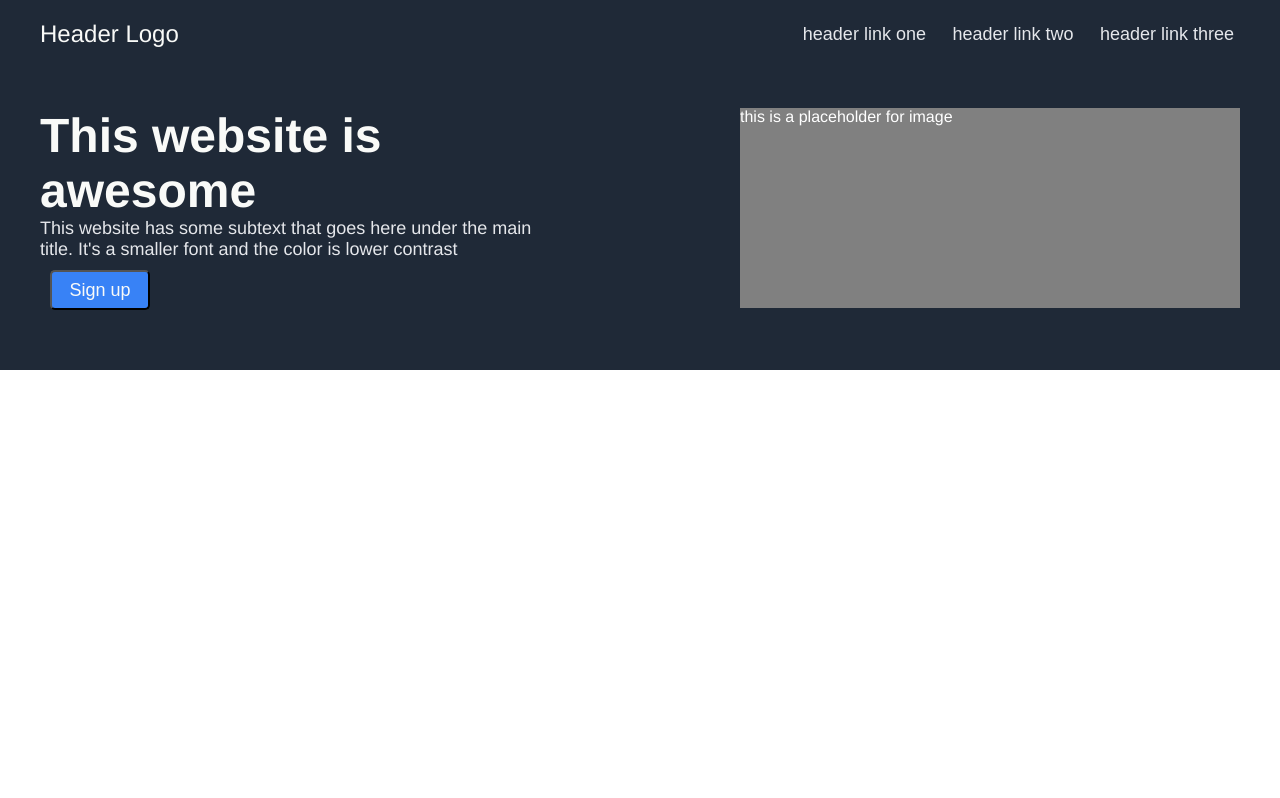
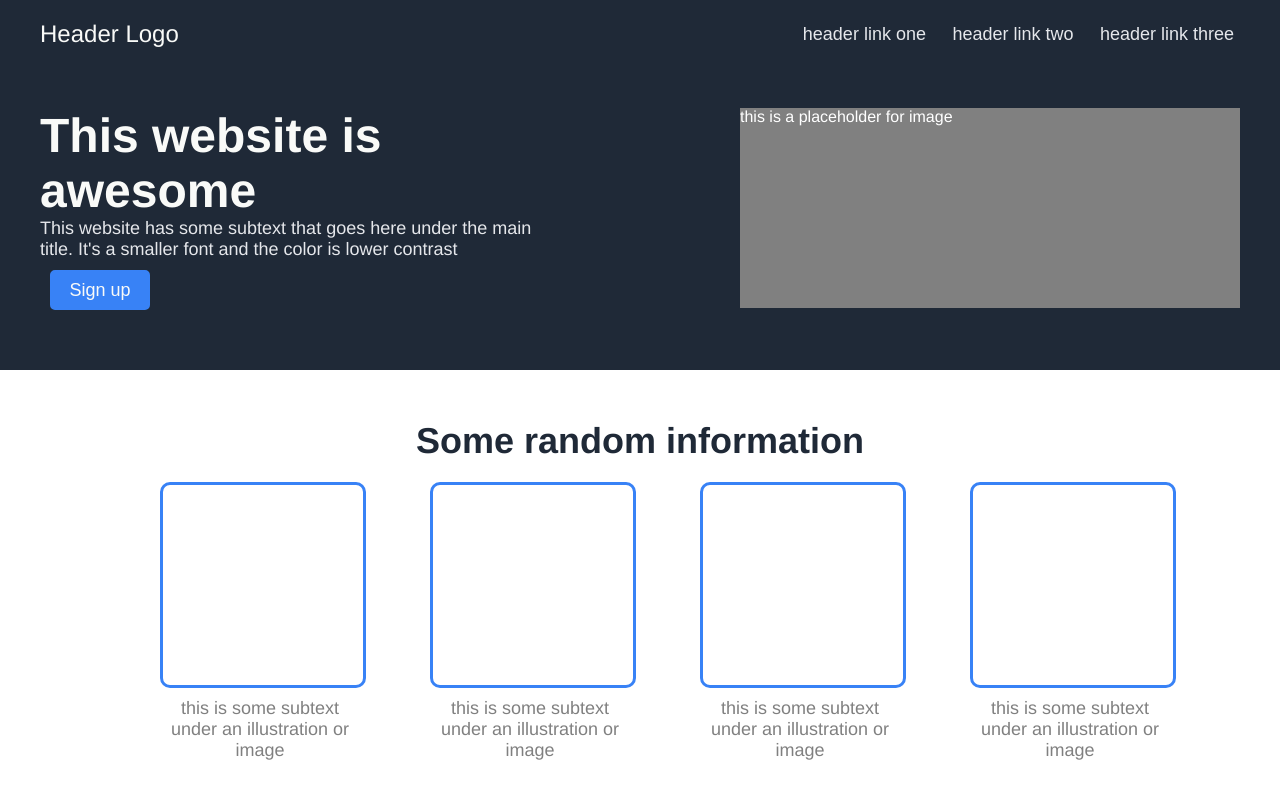
Before and after one commit to ctdc0208/Landing-Page, a plain HTML site: page index.html in a window 1280 px wide. Drawn offline with Linux system fonts and the light colour scheme.

Commit message:
second section, finished

```diff
--- a/index.html
+++ b/index.html
@@ -36,6 +36,39 @@
             </div>
         </div>
     </header>
+    <div class="second-container">
+        <div class="max-width">
+            <div class="random-information">
+                Some random information
+            </div>
+            <div class="third-container">
+                <div class="img-subtext-container">
+                    <div class="blue-box"></div>
+                    <div class="second-subtext">
+                        this is some subtext under an illustration or image
+                    </div>
+                </div>
+                <div class="img-subtext-container">
+                    <div class="blue-box"></div>
+                    <div class="second-subtext">
+                        this is some subtext under an illustration or image
+                    </div>
+                </div>
+                <div class="img-subtext-container">
+                    <div class="blue-box"></div>
+                    <div class="second-subtext">
+                        this is some subtext under an illustration or image
+                    </div>
+                </div>
+                <div class="img-subtext-container">
+                    <div class="blue-box"></div>
+                    <div class="second-subtext">
+                        this is some subtext under an illustration or image
+                    </div>
+                </div>
+            </div>
+        </div>
+    </div>
 </body>
 
 </html>
--- a/style.css
+++ b/style.css
@@ -9,7 +9,7 @@ button {
 }
 
 .max-width {
-    margin: 0 calc((100% - 1200px)/2);
+    padding: 0 calc((100% - 1200px)/2);
 }
 
 header {
@@ -75,4 +75,49 @@ header {
     border-radius: 5px;
     width: 100px;
     height: 40px;
+    border-style: solid;
+    border-color: #3882f6;
 }
+
+.second-container {
+    display: flex;
+    flex-direction: column;
+    margin: 50px 0 50px 0;
+}
+
+.random-information {
+    font-size: 36px;
+    font-weight: bolder;
+    color: #1F2937;
+    text-align: center;
+}
+
+.third-container {
+    display: flex;
+    flex-direction: row;
+    align-items: center;
+    justify-content: space-evenly;
+    margin: 20px 0 20px 0;
+}
+
+.img-subtext-container {
+    width: 150px;
+    height: 250px;
+}
+
+.blue-box {
+    height: 200px;
+    width: 200px;
+    background-color: transparent;
+    border-radius: 10px;
+    border-color: #3882f6;
+    border-style: solid;
+}
+
+.second-subtext {
+    width: 200px;
+    font-size: 18px;
+    color: gray;
+    text-align: center;
+    margin-top: 10px;
+}
```
